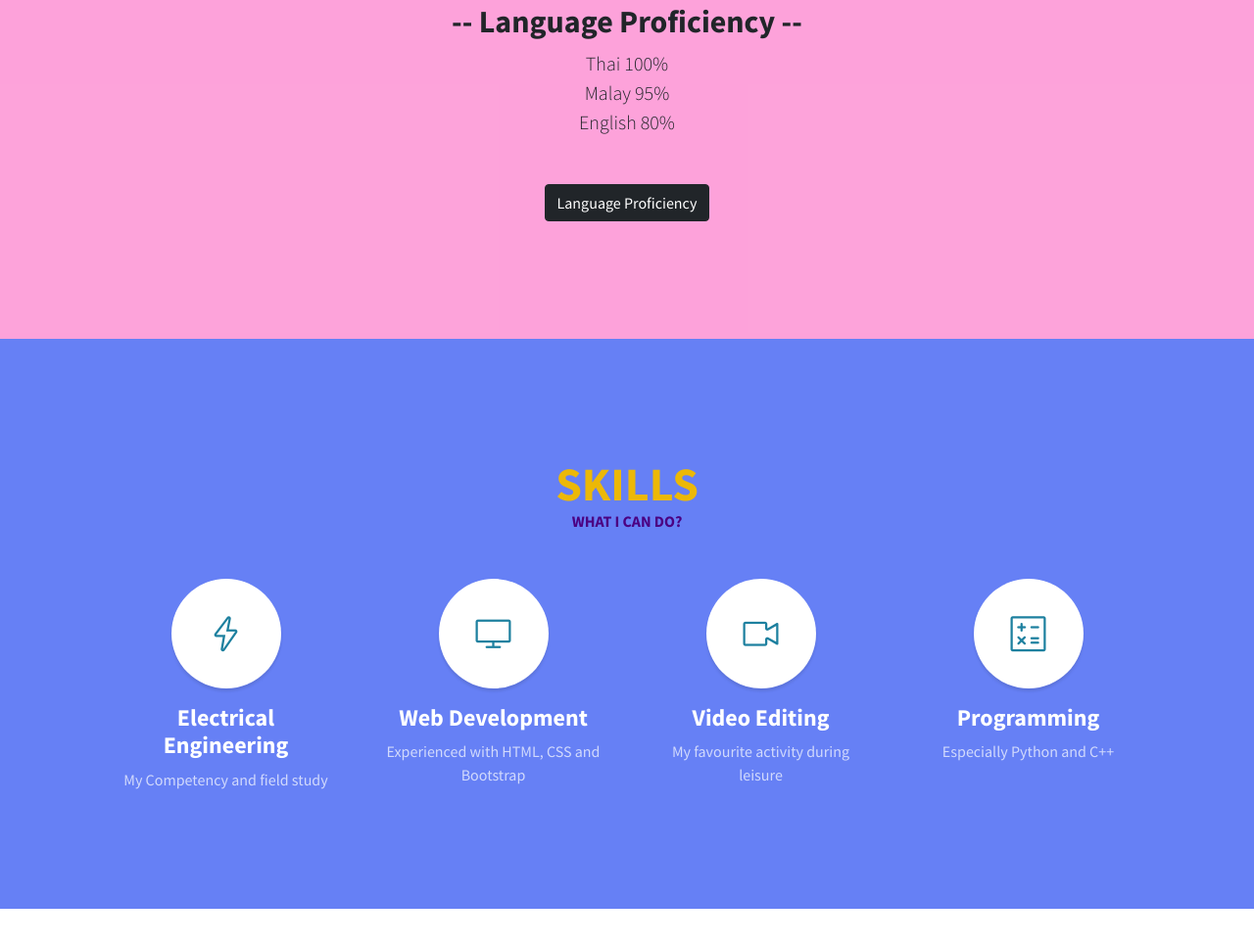
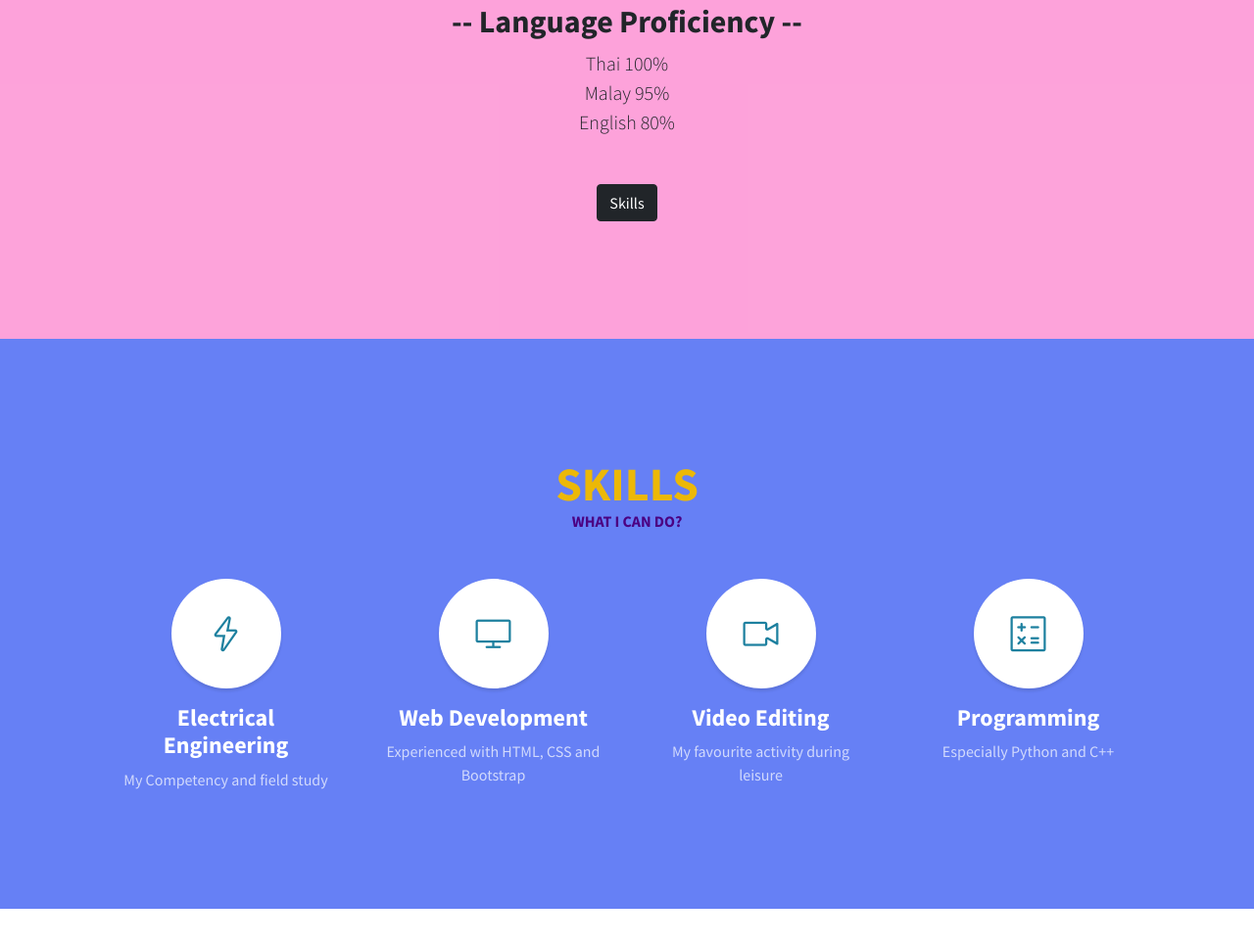
Before and after one commit to MardyEE/Mardiyah_Portfolio, a plain HTML site: page index.html in a window 1280 px wide. Shown: the part 1439-2405 px from the top of the page at 98% size. Drawn offline with nearby package versions, Linux system fonts and the light colour scheme.

Commit message:
Update index.html

```diff
--- a/index.html
+++ b/index.html
@@ -73,7 +73,7 @@
                             English 80% <br/>
 
                         </p>
-                        <a class="btn btn-dark" href="#skills">Language Proficiency</a>
+                        <a class="btn btn-dark" href="#skills">Skills</a>
                     </div>
                 </div>
             </div>
```
